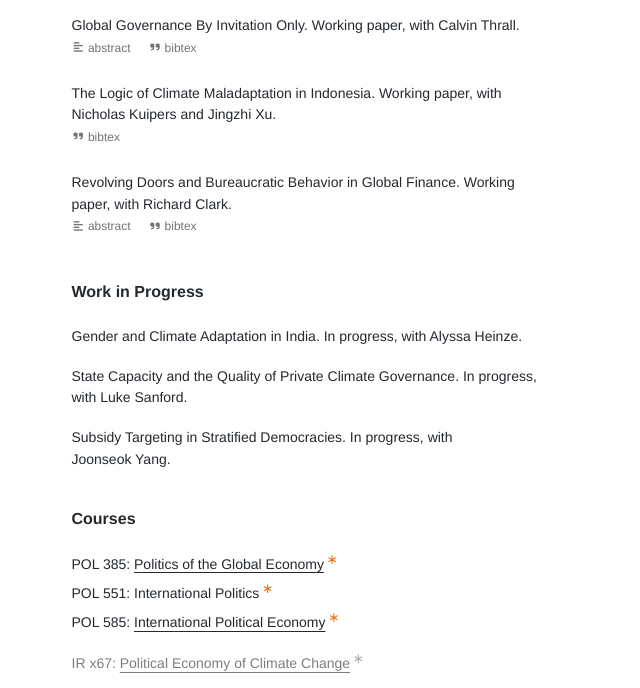
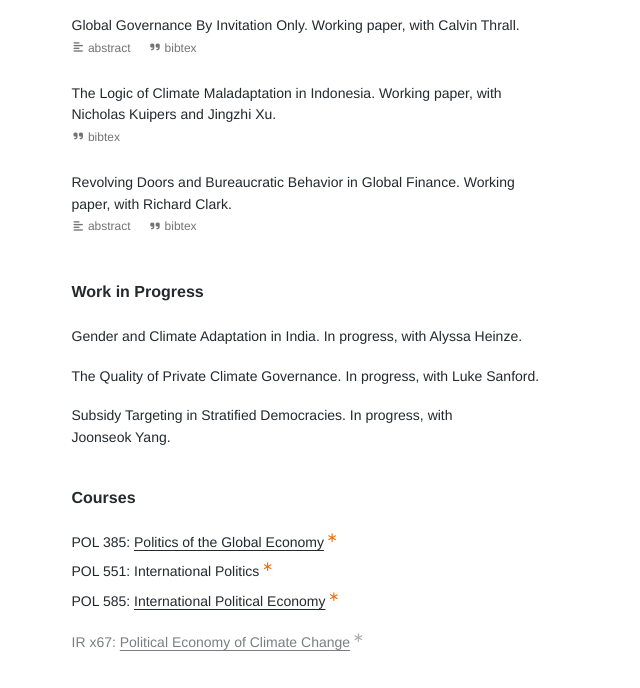
Before and after one commit to noahgkzucker/noahgkzucker.github.io, a plain HTML site: page index.html in a window 1280 px wide. Shown: the part 1623-2311 px from the top of the page, without its empty margins (447-1087 px from the left). Drawn offline with Linux system fonts and the light colour scheme; a web font is replaced by a local one.

Commit message:
Update index.html

```diff
--- a/index.html
+++ b/index.html
@@ -1830,7 +1830,7 @@
 
           <li class="publication">
             <p class="publication-citation">
-              State Capacity and the Quality of Private Climate Governance. In
+              The Quality of Private Climate Governance. In
               progress, with Luke Sanford.
             </p>
           </li>
```
